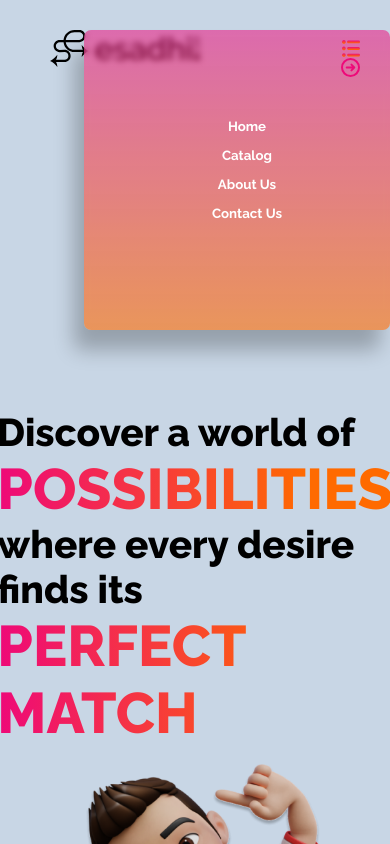
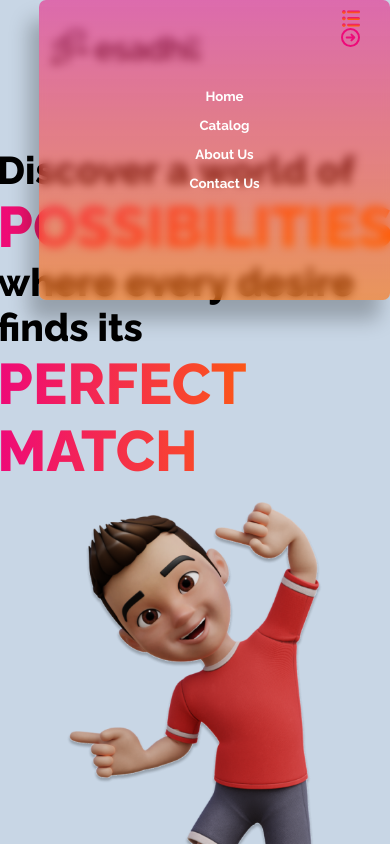
Before and after one commit to jest-in/esadhi.com, a React (Create React App) app: page / in a window 390 px wide. Shown: the top 844 px of the page. Built offline with nearby package versions, Linux system fonts and the light colour scheme.

Commit message:
Nav Bar Updated

```diff
--- a/src/css/media-query.css
+++ b/src/css/media-query.css
@@ -78,11 +78,11 @@
         flex-direction: column;
         background: linear-gradient(180deg, rgba(238, 9, 121, 0.52) 0%, rgba(255, 106, 0, 0.603699) 100%);
         box-shadow: -10px 20px 20px rgba(0, 0, 0, 0.25);
-        backdrop-filter: blur(3px);
+        backdrop-filter: blur(5px);
         /* Note: backdrop-filter has minimal browser support */
         border-radius: 7px;
         padding: 10px 30px 50px 50px;
-        position: sticky;
+        position: fixed;
         top: 0;
         right: 0;
         min-width: 90%;
```
